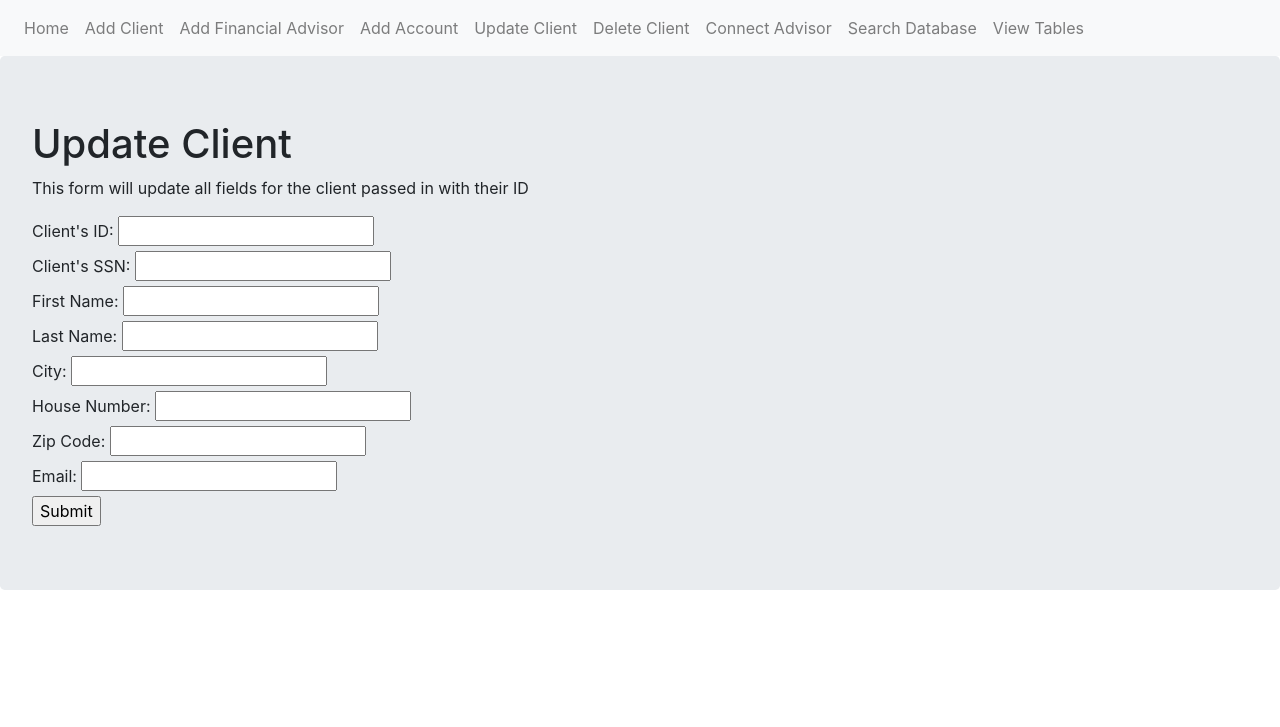
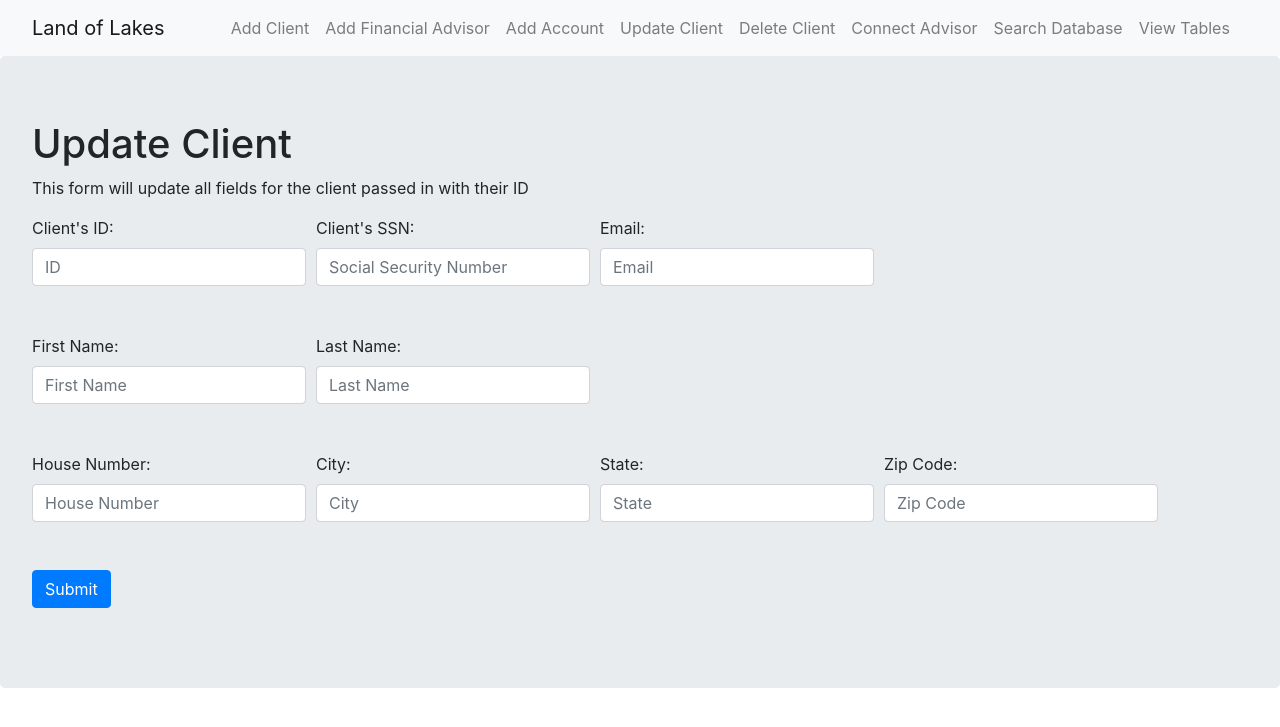
Before and after one commit to GavinSlusher/Land_of_Lakes_340_Compliant, a Flask app: page /update_client in a window 1280 px wide. Shown: the top 727 px of the page. Run offline with Flask 2, Linux system fonts and the light colour scheme; data that the repository does not hold is empty; some libraries are stand-ins or nearby versions.

Commit message:
Home makeover v0.5

```diff
--- a/Land_of_Lakes/templates/base.html
+++ b/Land_of_Lakes/templates/base.html
@@ -11,17 +11,38 @@
   </head>
   <body>
 
-    <nav class="navbar navbar-expand-lg navbar-light bg-light">
-      <div class="navbar-nav">
-        <a class="nav-item nav-link" href=" {{ url_for('main.index') }}">Home</a>
-        <a class="nav-item nav-link" href=" {{ url_for('add.add_client') }}">Add Client</a>
-        <a class="nav-item nav-link" href="{{ url_for('add.add_advisor') }} ">Add Financial Advisor</a>
-        <a class="nav-item nav-link" href="{{ url_for('add.add_account') }}">Add Account</a>
-        <a class="nav-item nav-link" href="{{ url_for('add.update_client') }}">Update Client</a>
-        <a class="nav-item nav-link" href="{{ url_for('add.delete_client') }}">Delete Client</a>
-        <a class="nav-item nav-link" href="{{ url_for('main.connect_advisor') }}">Connect Advisor</a>
-        <a class="nav-item nav-link" href="{{ url_for('main.search_database') }} ">Search Database</a>
-        <a class="nav-item nav-link" href="{{ url_for('main.view_tables') }}">View Tables</a>
+    <nav class="navbar navbar-expand-md navbar-light bg-light">
+        <a class="navbar-brand nav-link" href=" {{ url_for('main.index') }}">Land of Lakes</a>
+        <button class="navbar-toggler" type="button" data-toggle="collapse" data-target="#navbar" aria-controls="navbar" aria-expanded="false" aria-label="Toggle navigation">
+    <span class="navbar-toggler-icon"></span>
+  </button>
+      <div class="collapse navbar-collapse justify-content-center" id="navbar">
+        <ul class="navbar-nav ">
+          <li class="nav-item">
+            <a class="nav-link" href=" {{ url_for('add.add_client') }}">Add Client</a>
+          </li>
+          <li class="nav-item">
+            <a class="nav-link" href="{{ url_for('add.add_advisor') }} ">Add Financial Advisor</a>
+          </li>
+          <li class="nav-item">
+            <a class="nav-link" href="{{ url_for('add.add_account') }}">Add Account</a>
+          </li>
+          <li class="nav-item">
+            <a class="nav-link" href="{{ url_for('add.update_client') }}">Update Client</a>
+          </li>
+          <li class="nav-item">
+            <a class="nav-link" href="{{ url_for('add.delete_client') }}">Delete Client</a>
+          </li>
+          <li class="nav-item">
+            <a class="nav-link" href="{{ url_for('main.connect_advisor') }}">Connect Advisor</a>
+          </li>
+          <li class="nav-item">
+            <a class="nav-link" href="{{ url_for('main.search_database') }} ">Search Database</a>
+          </li>
+          <li class="nav-item">
+            <a class="nav-link" href="{{ url_for('main.view_tables') }}">View Tables</a>
+          </li>
+        </ul>
       </div>
     </nav>
 
--- a/Land_of_Lakes/templates/update_client.html
+++ b/Land_of_Lakes/templates/update_client.html
@@ -5,17 +5,47 @@
 
   <p>This form will update all fields for the client passed in with their ID</p>
 
-  <form method="POST">
-    {{ form.hidden_tag() }}
-    {{ form.id.label }} {{form.id}} <br>
-    {{ form.ssn.label }} {{form.ssn}} <br>
-    {{ form.first_name.label }} {{form.first_name}} <br>
-    {{ form.last_name.label }} {{form.last_name}} <br>
-    {{ form.city.label }} {{form.city}} <br>
-    {{ form.house_number.label }} {{form.house_number}} <br>
-    {{ form.zip_code.label }} {{form.zip_code}} <br>
-    {{ form.email.label }} {{form.email}} <br>
-    {{ form.submit() }}
-  </form>
+  <div class='form-group'>
+    <form method="POST" action="{{ url_for('add.add_client') }}">
+      {{ form.hidden_tag() }}
+      <div class="form-row">
+        <div class="col-auto">
+          {{ form.id.label }} {{form.id(class="form-control", placeholder="ID")}}
+        </div>
+        <div class="col-auto">
+          {{ form.ssn.label }} {{form.ssn(class="form-control", placeholder="Social Security Number")}}
+        </div>
+        <div class="col-auto">
+          {{ form.email.label }} {{form.email(class="form-control", placeholder="Email")}}
+        </div>
+      </div>
+      <br></br>
+      <div class="form-row">
+        <div class="col-auto">
+          {{ form.first_name.label }} {{form.first_name(class="form-control", placeholder="First Name")}}
+        </div>
+        <div class="col-auto">
+          {{ form.last_name.label }} {{form.last_name(class="form-control", placeholder="Last Name")}}
+        </div>
+      </div>
+      <br></br>
+      <div class="form-row">
+        <div class="col-auto">
+          {{ form.house_number.label }} {{form.house_number(class="form-control", placeholder="House Number")}}
+        </div>
+        <div class="col-auto">
+          {{ form.city.label }} {{form.city(class="form-control", placeholder="City")}}
+        </div>
+        <div class="col-auto">
+          {{ form.state.label }} {{form.state(class="form-control", placeholder="State")}}
+        </div>
+        <div class="col-auto">
+          {{ form.zip_code.label }} {{form.zip_code(class="form-control", placeholder="Zip Code")}}
+        </div>
+      </div>
+      <br></br>
+      {{ form.submit(class="btn btn-primary") }}
+    </form>
+  </div>
 </div>
 {% endblock %}
```
Also changed, not shown: Land_of_Lakes/templates/add_account.html (+28 -10 lines), Land_of_Lakes/templates/add_advisor.html (+19 -7 lines), Land_of_Lakes/templates/add_client.html (+39 -12 lines), Land_of_Lakes/templates/view_tables.html (+32 -11 lines).
